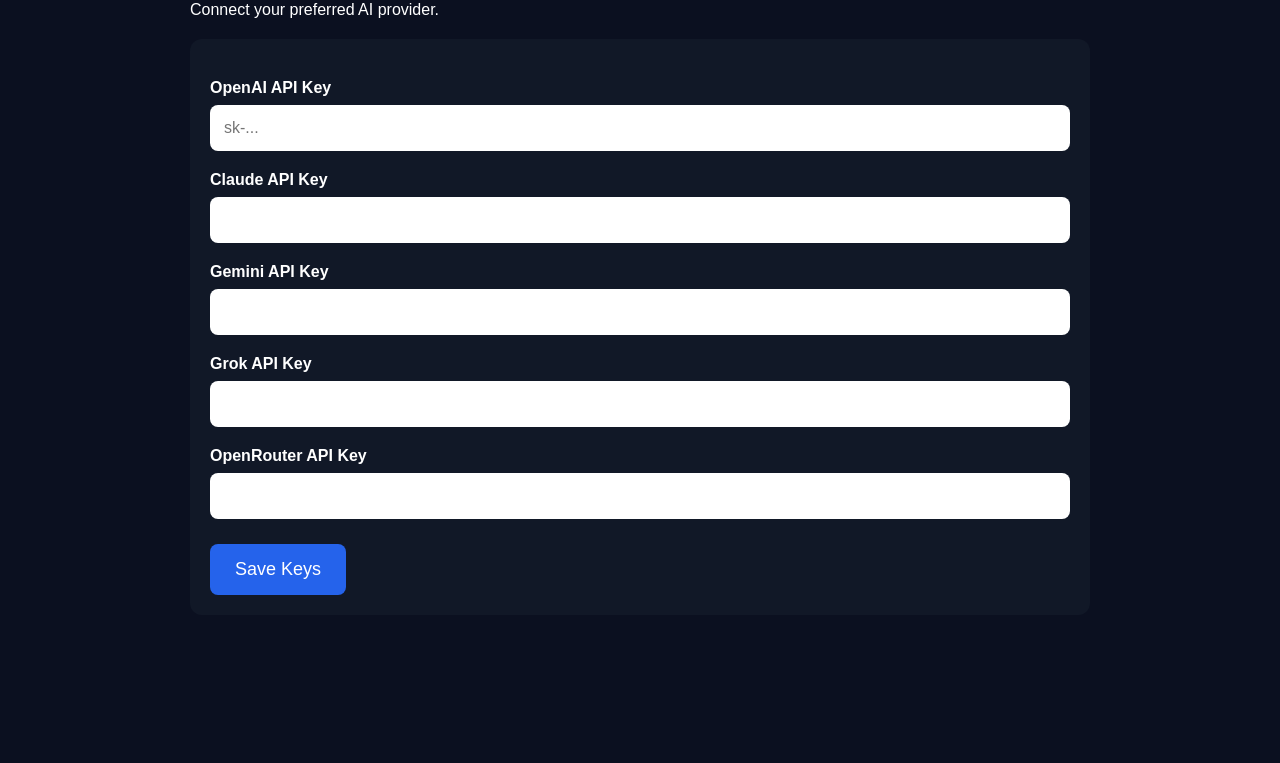
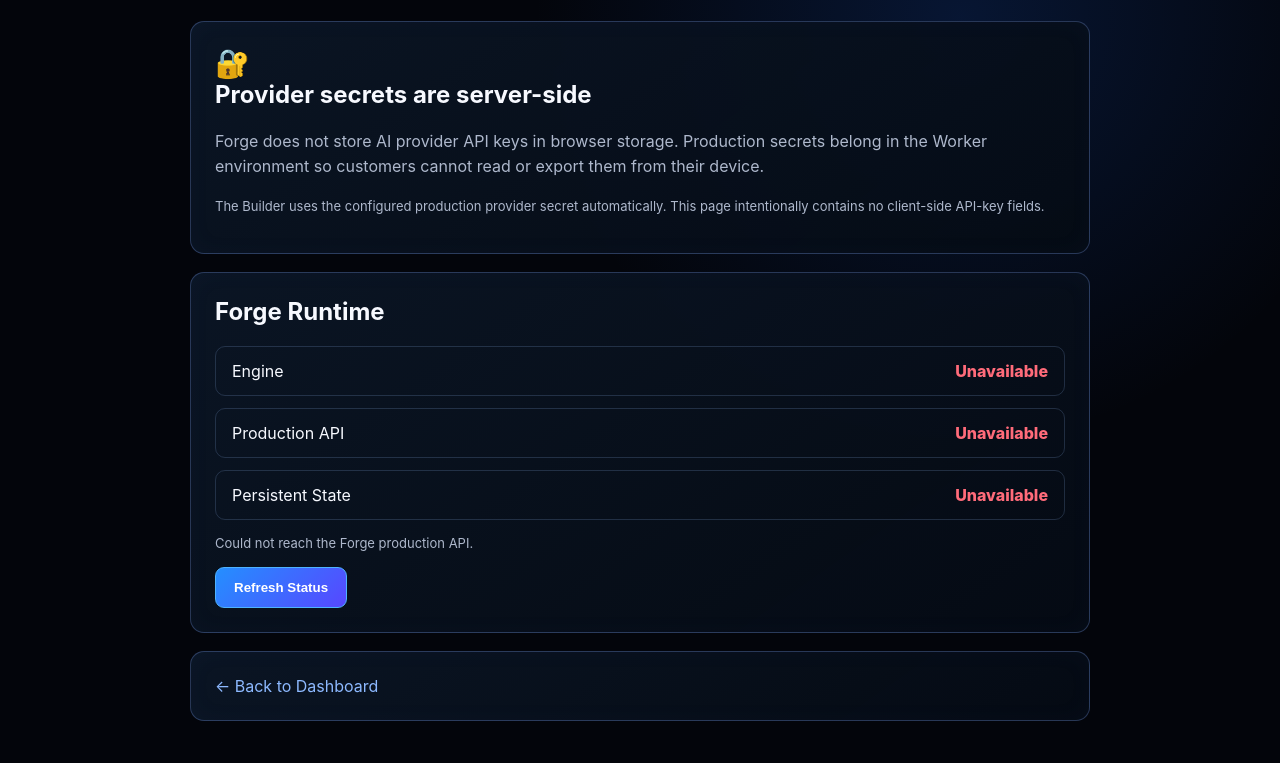
Before and after one commit to dsnuts2025tx-collab/Forge, a website: page settings.html in a window 1280 px wide. Shown: the part 114-877 px from the top of the page. Before the commit the page ends 800 px from the top, so only its background shows below. Drawn offline with Linux system fonts and the light colour scheme; no server answers.

Commit message:
Secure Forge settings by removing client-side API key storage

```diff
--- a/settings.html
+++ b/settings.html
@@ -3,155 +3,43 @@
 <head>
 <meta charset="UTF-8">
 <meta name="viewport" content="width=device-width, initial-scale=1.0">
+<meta name="theme-color" content="#050816">
 <title>Forge Settings</title>
-
 <style>
-
-body{
-background:#0b1020;
-color:white;
-font-family:Arial,sans-serif;
-margin:0;
-padding:40px;
-}
-
-.container{
-max-width:900px;
-margin:auto;
-}
-
-h1{
-margin-bottom:10px;
-}
-
-.card{
-background:#111827;
-padding:20px;
-border-radius:12px;
-margin-top:20px;
-}
-
-label{
-display:block;
-margin-top:20px;
-font-weight:bold;
-}
-
-input{
-width:100%;
-padding:14px;
-margin-top:8px;
-border:none;
-border-radius:8px;
-font-size:16px;
-box-sizing:border-box;
-}
-
-button{
-margin-top:25px;
-padding:15px 25px;
-font-size:18px;
-background:#2563eb;
-color:white;
-border:none;
-border-radius:8px;
-cursor:pointer;
-}
-
-button:hover{
-background:#1d4ed8;
-}
-
-.success{
-margin-top:20px;
-color:#22c55e;
-font-weight:bold;
-display:none;
-}
-
+:root{--bg:#03050b;--panel:#08101d;--line:rgba(130,170,255,.28);--text:#f7f9ff;--muted:#aeb8cc;--blue:#238cff;--violet:#6d4cff;--green:#47e0a3;--red:#ff6b7a}
+*{box-sizing:border-box}body{margin:0;background:radial-gradient(circle at 75% 15%,rgba(24,89,210,.2),transparent 35%),var(--bg);color:var(--text);font-family:Inter,ui-sans-serif,system-ui,-apple-system,BlinkMacSystemFont,"Segoe UI",sans-serif}.wrap{width:min(900px,calc(100% - 32px));margin:0 auto;padding:42px 0}.brand{font-weight:900;font-size:26px;letter-spacing:.8px}.brand b{color:#278fff}.sub{color:var(--muted);margin:8px 0 28px}.card{background:linear-gradient(145deg,rgba(11,22,38,.94),rgba(5,11,20,.9));border:1px solid var(--line);border-radius:14px;padding:24px;margin-top:18px;box-shadow:inset 0 0 25px rgba(65,100,190,.04)}h2{margin-top:0}p{color:var(--muted);line-height:1.6}.status{display:flex;align-items:center;justify-content:space-between;gap:16px;padding:14px 16px;border:1px solid rgba(112,143,190,.25);border-radius:10px;margin-top:12px}.state{font-weight:800}.ok{color:var(--green)}.bad{color:var(--red)}button{border:1px solid #4eb2ff;border-radius:9px;padding:12px 18px;font-weight:800;color:white;background:linear-gradient(135deg,#248fff,#5747ff);cursor:pointer}a{color:#8db9ff;text-decoration:none}.note{font-size:13px}.lock{font-size:28px}
 </style>
 </head>
-
 <body>
-
-<div class="container">
-
-<h1>⚙ Forge Settings</h1>
-
-<p>Connect your preferred AI provider.</p>
-
+<div class="wrap">
+<div class="brand">FORGE <b>POWER</b></div>
+<p class="sub">Production configuration &amp; service health</p>
 <div class="card">
-
-<label>OpenAI API Key</label>
-<input id="openai" type="password" placeholder="sk-...">
-
-<label>Claude API Key</label>
-<input id="claude" type="password">
-
-<label>Gemini API Key</label>
-<input id="gemini" type="password">
-
-<label>Grok API Key</label>
-<input id="grok" type="password">
-
-<label>OpenRouter API Key</label>
-<input id="openrouter" type="password">
-
-<button onclick="saveKeys()">
-Save Keys
-</button>
-
-<div id="saved" class="success">
-✅ Keys saved on this device.
+<div class="lock">🔐</div>
+<h2>Provider secrets are server-side</h2>
+<p>Forge does not store AI provider API keys in browser storage. Production secrets belong in the Worker environment so customers cannot read or export them from their device.</p>
+<p class="note">The Builder uses the configured production provider secret automatically. This page intentionally contains no client-side API-key fields.</p>
 </div>
-
+<div class="card">
+<h2>Forge Runtime</h2>
+<div class="status"><span>Engine</span><span id="engine" class="state">Checking…</span></div>
+<div class="status"><span>Production API</span><span id="api" class="state">Checking…</span></div>
+<div class="status"><span>Persistent State</span><span id="state" class="state">Checking…</span></div>
+<p id="detail" class="note"></p>
+<button onclick="checkHealth()">Refresh Status</button>
 </div>
-
+<div class="card">
+<a href="/dashboard">← Back to Dashboard</a>
 </div>
-
+</div>
 <script>
-
-function saveKeys(){
-
-localStorage.setItem("forge_openai",
-document.getElementById("openai").value);
-
-localStorage.setItem("forge_claude",
-document.getElementById("claude").value);
-
-localStorage.setItem("forge_gemini",
-document.getElementById("gemini").value);
-
-localStorage.setItem("forge_grok",
-document.getElementById("grok").value);
-
-localStorage.setItem("forge_openrouter",
-document.getElementById("openrouter").value);
-
-document.getElementById("saved").style.display="block";
-
+function setStatus(id,ok,text){const el=document.getElementById(id);el.textContent=text;el.className='state '+(ok?'ok':'bad')}
+async function checkHealth(){
+setStatus('engine',false,'Checking…');setStatus('api',false,'Checking…');setStatus('state',false,'Checking…');
+try{const r=await fetch('/health',{cache:'no-store'});const d=await r.json();setStatus('engine',!!d.ok,d.ok?d.engine:'Unavailable');}catch(e){setStatus('engine',false,'Unavailable')}
+try{const r=await fetch('/api/status',{cache:'no-store'});const d=await r.json();setStatus('api',!!d.ok&&!!d.production,d.ok?'Production':'Unavailable');setStatus('state',!!d.durableState,d.durableState?'Connected':'Unavailable');document.getElementById('detail').textContent=d.ok?`Build: ${d.build?'ready':'not ready'} · Preview: ${d.preview?'ready':'not ready'} · Export: ${d.export?'ready':'not ready'} · Deployment: ${d.deployment?'ready':'not ready'}`:'Runtime status unavailable';}catch(e){setStatus('api',false,'Unavailable');setStatus('state',false,'Unavailable');document.getElementById('detail').textContent='Could not reach the Forge production API.'}
 }
-
-window.onload=function(){
-
-document.getElementById("openai").value=
-localStorage.getItem("forge_openai")||"";
-
-document.getElementById("claude").value=
-localStorage.getItem("forge_claude")||"";
-
-document.getElementById("gemini").value=
-localStorage.getItem("forge_gemini")||"";
-
-document.getElementById("grok").value=
-localStorage.getItem("forge_grok")||"";
-
-document.getElementById("openrouter").value=
-localStorage.getItem("forge_openrouter")||"";
-
-}
-
+checkHealth();
 </script>
-
 </body>
 </html>
```
